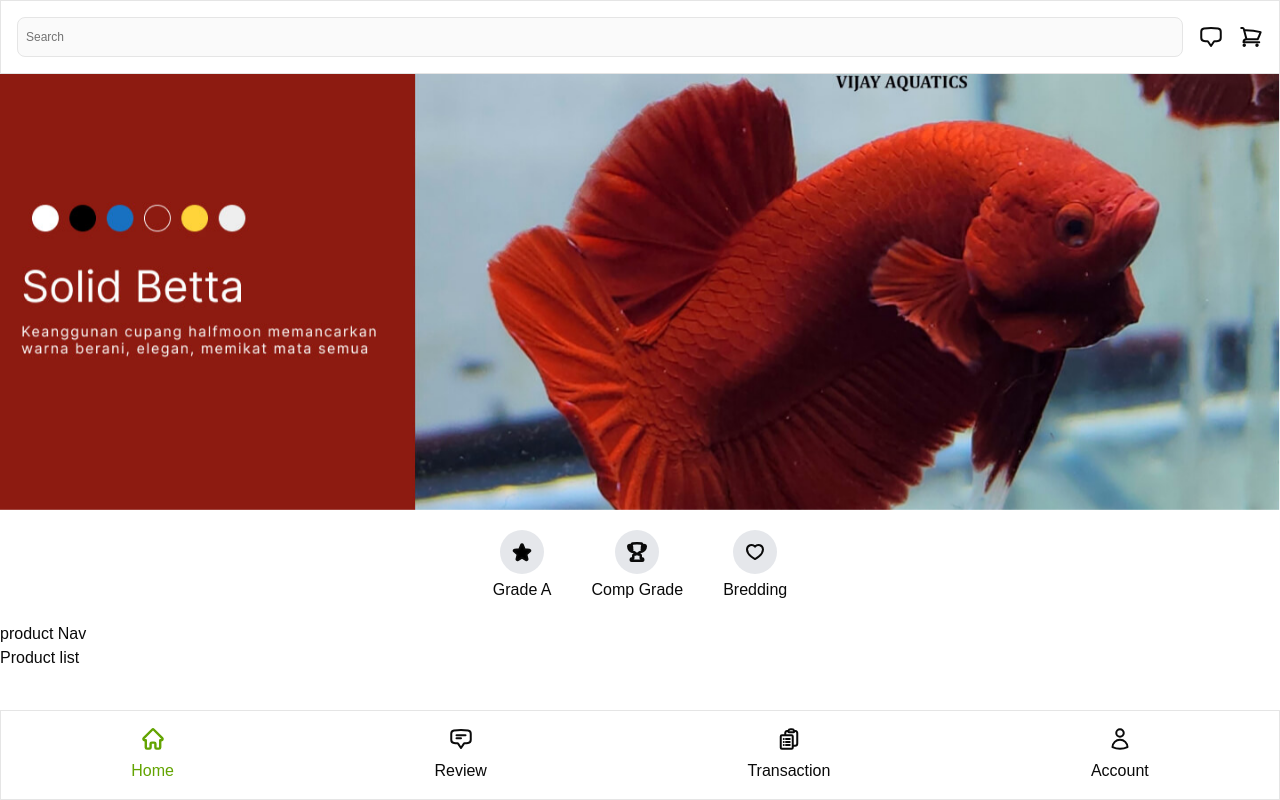
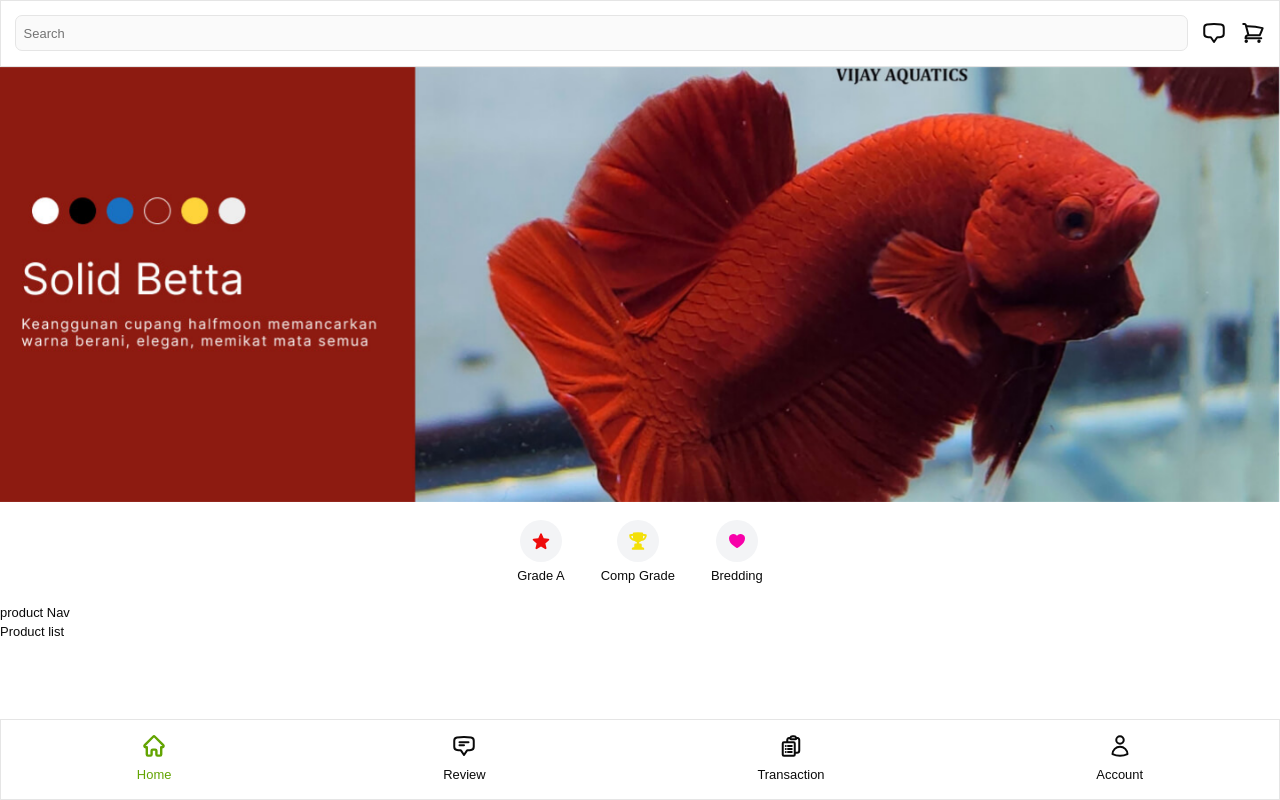
Before and after one commit to burhanudinrabbani666/betta-wava-web, a React (Vite) app: page / in a window 1280 px wide. Built offline with nearby package versions, Linux system fonts and the light colour scheme.

Commit message:
feat: change font weight

```diff
--- a/src/components/ui/variantNav.tsx
+++ b/src/components/ui/variantNav.tsx
@@ -5,27 +5,25 @@ import { Heart20SolidIcon } from "../icons/heroicons-heart-20-solid";
 
 function VariantNav() {
   return (
-    <div>
-      <div className="my-5 flex items-center justify-center gap-10">
+    <div className="m-3 flex items-center justify-center gap-10 rounded-2xl py-2">
       <Link to={"#"} className="flex flex-col items-center gap-1">
-          <div className="rounded-full bg-gray-200 p-3">
-            <Star20SolidIcon fill="" />
+        <div className="rounded-full bg-gray-100 p-3">
+          <Star20SolidIcon fill="#EE0B0B" stroke="none" />
         </div>
         <span>Grade A</span>
       </Link>
       <Link to={"#"} className="flex flex-col items-center gap-1">
-          <div className="rounded-full bg-gray-200 p-3">
-            <Trophy16SolidIcon />
+        <div className="rounded-full bg-gray-100 p-3">
+          <Trophy16SolidIcon fill="#F3E008" stroke="none" />
         </div>
         <span>Comp Grade</span>
       </Link>
       <Link to={"#"} className="flex flex-col items-center gap-1">
-          <div className="rounded-full bg-gray-200 p-3">
-            <Heart20SolidIcon />
+        <div className="rounded-full bg-gray-100 p-3">
+          <Heart20SolidIcon fill="#F800A9" stroke="none" />
         </div>
         <span>Bredding</span>
       </Link>
-      </div>
     </div>
   );
 }
--- a/src/index.css
+++ b/src/index.css
@@ -121,13 +121,18 @@
     @apply border-border outline-ring/50;
   }
   body {
-    @apply font-sans bg-background text-foreground;
+    @apply bg-background text-foreground font-sans;
   }
   html {
     @apply font-sans;
   }
 }
 
+* {
+  font-weight: 200;
+  font-size: 0.9rem;
+}
+
 .active {
   color: var(--chart-4);
 }
```
Lines whose indentation alone changed are shown as unchanged.
